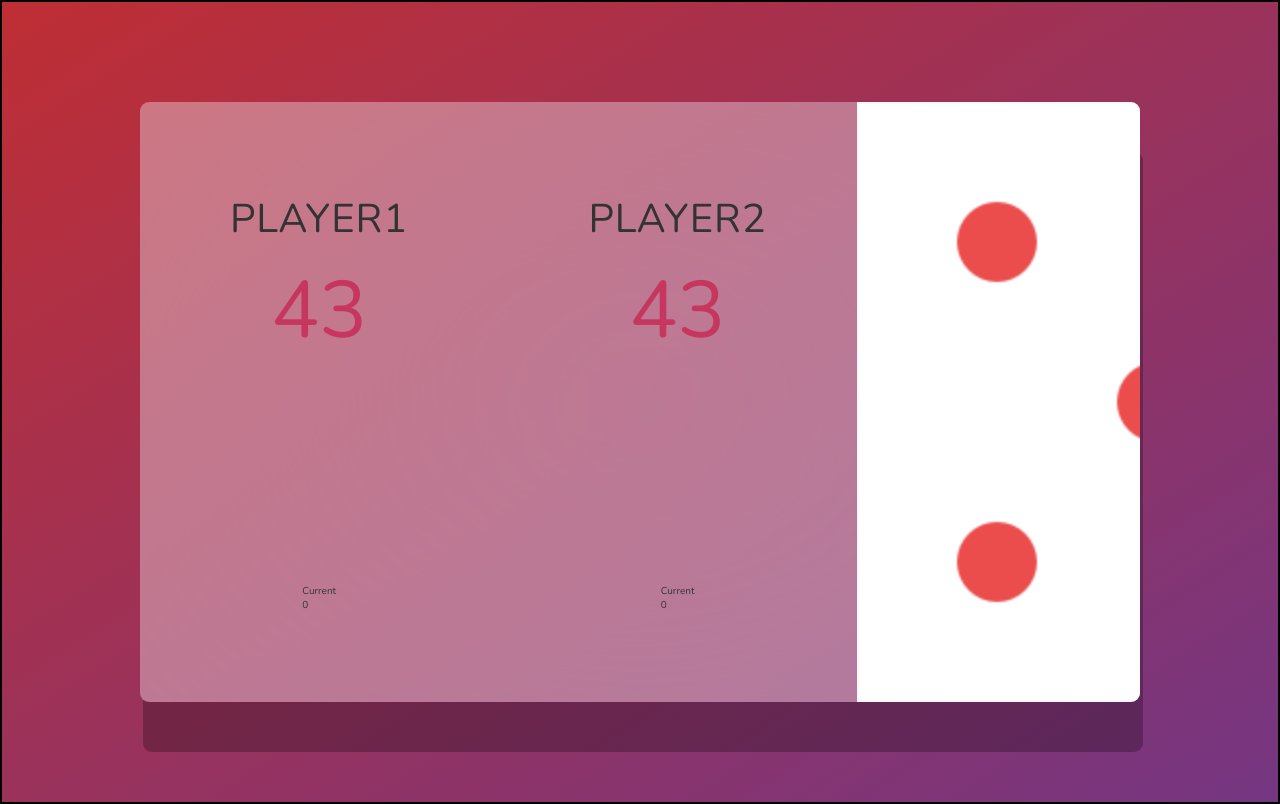
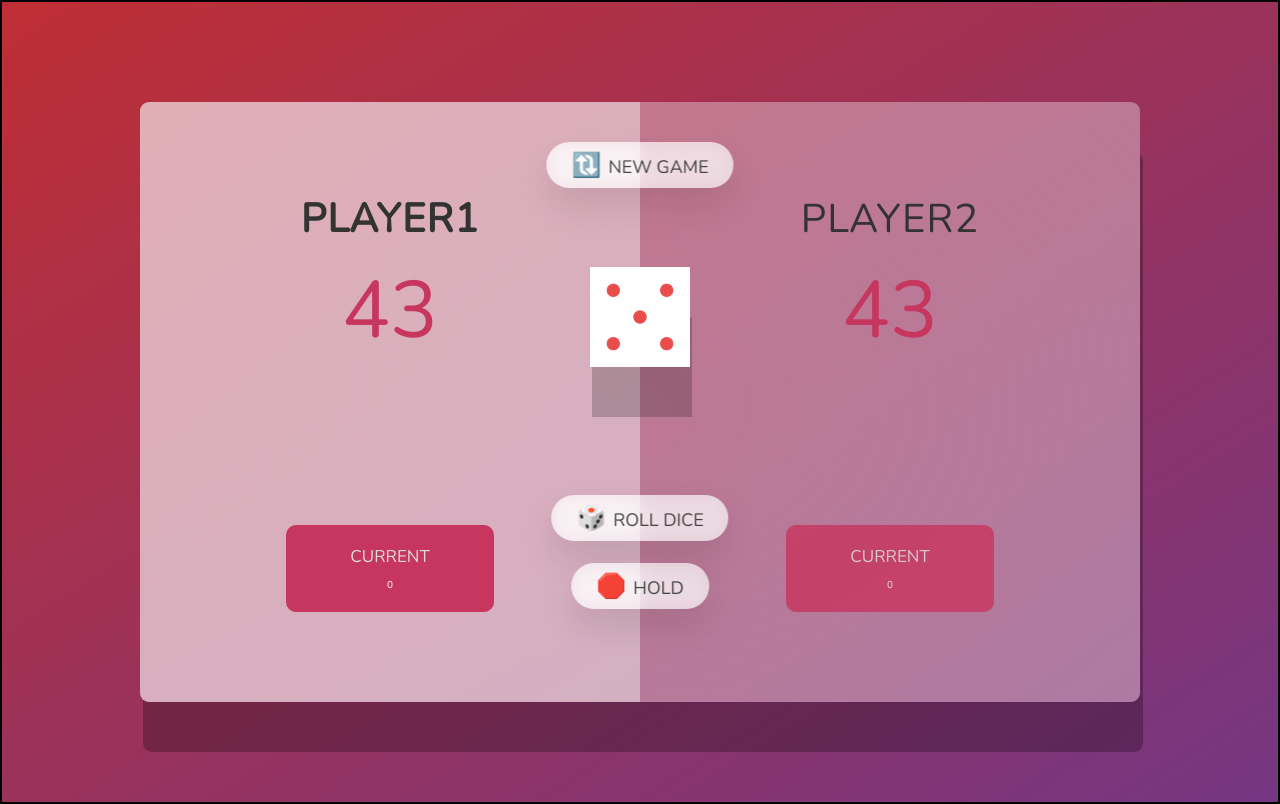
Before and after one commit to Indrajeet790/pig-game-project, a plain HTML site: page index.html in a window 1280 px wide. Drawn offline with nearby package versions, Linux system fonts and the light colour scheme.

Commit message:
index.html and style.css file

```diff
--- a/index.html
+++ b/index.html
@@ -9,7 +9,7 @@
   </head>
   <body>
     <main>
-      <section class="player player---0 player---active">
+      <section class="player player--0 player--active">
         <h2 class="name" id="name---0">Player1</h2>
         <p class="score" id="score---0">43</p>
         <div class="current">
@@ -26,9 +26,9 @@
         </div>
       </section>
       <img src="dice-5.png" alt="playing dice" class="dice" />
-      <button class="btn btn-new">🔃New Game</button>
-      <button class="btn btn-roll">🎲Roll Dice</button>
-      <button class="btn btn-hold">🛑Hold</button>
+      <button class="btn btn--new">🔃New Game</button>
+      <button class="btn btn--roll">🎲Roll Dice</button>
+      <button class="btn btn--hold">🛑Hold</button>
     </main>
     <script src="script.js"></script>
   </body>
--- a/style.css
+++ b/style.css
@@ -57,3 +57,99 @@ main {
   color: #c7365f;
   margin-bottom: auto;
 }
+.player--active {
+  background-color: rgba(255, 255, 255, 0.4);
+}
+.player--active .name {
+  font-weight: 700;
+}
+.player--active .score {
+  font-weight: 400;
+}
+.player--active .current {
+  opacity: 1;
+}
+.current {
+  background-color: #c7365f;
+  opacity: 0.8;
+  border-radius: 10px;
+  color: #fff;
+  width: 65%;
+  padding: 2rem;
+  text-align: center;
+  transition: all 0.75;
+}
+
+.current-label {
+  text-transform: uppercase;
+  margin-bottom: 1rem;
+  font-size: 1.7rem;
+  color: #ddd;
+}
+.current-score {
+  font-size: 3.5rem;
+}
+/* Absolute  positioned element */
+.btn {
+  position: absolute;
+  left: 50%;
+  transform: translateX(-50%);
+  color: #444;
+  background: none;
+  border: none;
+  font-family: inherit;
+  font-size: 1.8rem;
+  text-transform: uppercase;
+  cursor: pointer;
+  font-weight: 400;
+  transition: all 0.2s;
+
+  background-color: white;
+  background-color: rgba(255, 255, 255, 0.6);
+  backdrop-filter: blur(10px);
+
+  padding: 0.7rem 2.5rem;
+  border-radius: 50rem;
+  box-shadow: 0 1.75rem 3.5rem rgba(0, 0, 0, 0.1);
+}
+.btn::first-letter {
+  font-size: 2.4rem;
+  display: inline-block;
+  margin-right: 0.7rem;
+}
+
+.btn--new {
+  top: 4rem;
+}
+.btn--roll {
+  top: 39.3rem;
+}
+.btn--hold {
+  top: 46.1rem;
+}
+
+.btn:active {
+  transform: translate(-50%, 3px);
+  box-shadow: 0 1rem 2rem rgba(0, 0, 0, 0.15);
+}
+.btn:focus {
+  outline: none;
+}
+.dice {
+  position: absolute;
+  left: 50%;
+  top: 16.5rem;
+  transform: translateX(-50%);
+  height: 10rem;
+  box-shadow: 0.2rem 5rem rgb(0, 0, 0, 0.2);
+}
+.player--winner {
+  background-color: #2f2f2f;
+}
+.player--winner .name {
+  font-weight: 700;
+  color: #c7365f;
+}
+.hidden {
+  display: none;
+}
```
